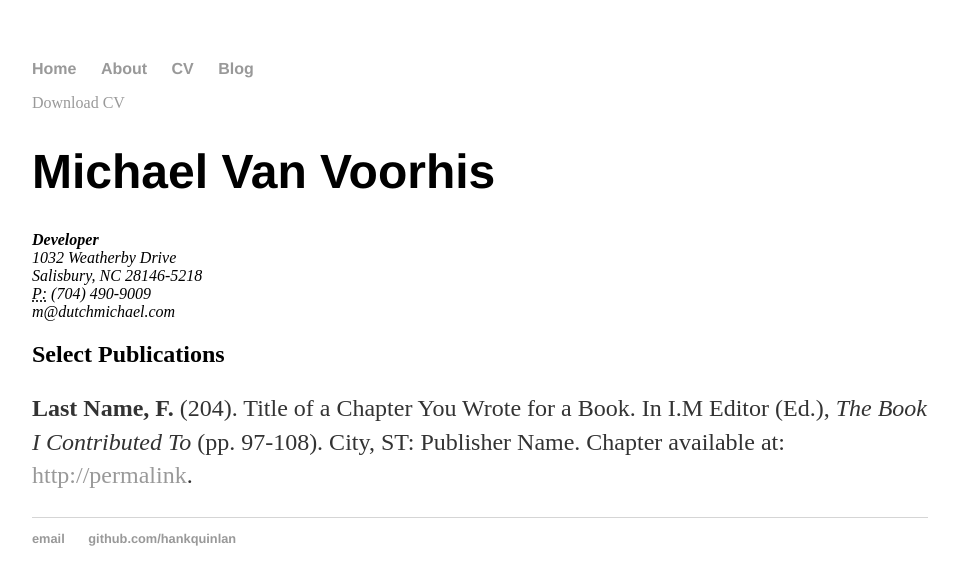
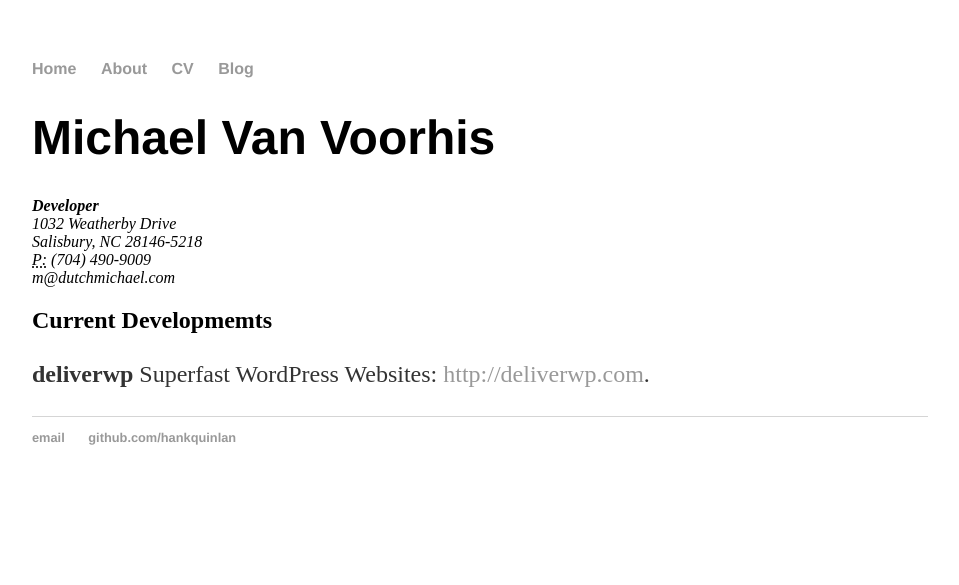
Before and after one commit to dutchmichael/dutchmichael.github.io, a Jekyll site: the page built from development/index.html, in a window 1280 px wide. Shown: the top 585 px of the page, without its empty margins (160-1119 px from the left). Built offline with Jekyll 4.4.1, drawn with Linux system fonts in a browser that asks for light colours.

Commit message:
Edited development page

```diff
--- a/development/index.html
+++ b/development/index.html
@@ -3,8 +3,7 @@ layout: default
 title: Development
 ---
 
-	<div class="cv">
-		<a href="#" class="download" title="Download CV as PDF">Download CV</a>
+
 					<h1>Michael Van Voorhis</h1>
 					<address>
 					<strong>Developer</strong><br>
@@ -14,9 +13,7 @@ title: Development
 					<span class="obfuscate">m@dutchmichael.com</span>
 					</address>
 
-					<h2>Select Publications</h2>
+					<h2>Current Developmemts</h2>
 
-					<p><strong>Last Name, F.</strong> (204). Title of a Chapter You Wrote for a Book. In I.M Editor (Ed.), <em>The Book I Contributed To</em> (pp. 97-108). City, ST: Publisher Name. Chapter available at: <a href="#">http://permalink</a>.
-
-
-	</div>
+					<p><strong>deliverwp</strong>
+						Superfast WordPress Websites: <a href="#">http://deliverwp.com</a>.
```
